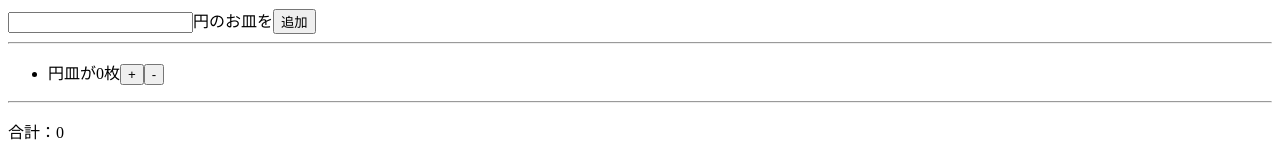
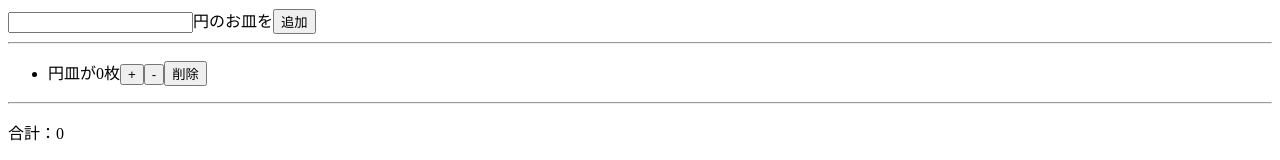
Before and after one commit to a2cogiya/ikku-ra, a React (Vite) app: page / in a window 1280 px wide. Both pictures are taken after a click on the button "追加". Shown: the top 160 px of the page. Built offline with nearby package versions, Linux system fonts and the light colour scheme.

Commit message:
お皿の種類を削除するボタンを追加。

```diff
--- a/src/SushiPlate.jsx
+++ b/src/SushiPlate.jsx
@@ -55,6 +55,12 @@ export default function SushiPlate() {
     }));
   };
 
+  const handlePlateTypeDel = e => {
+    setPlates(plates.filter(item =>
+      item.id !== Number(e.target.dataset.id)
+    ));
+  };
+
   return (
     <div>
       <label>
@@ -76,6 +82,9 @@ export default function SushiPlate() {
             <button type="button"
               onClick={handlePlateDel} data-id={item.id}>-
             </button>
+            <button type="button"
+              onClick={handlePlateTypeDel} data-id={item.id}>削除
+            </button>
           </li>
         ))}
       </ul>
```
Also changed, not shown: 1 other file (tests, documents, lock files or other folders).
